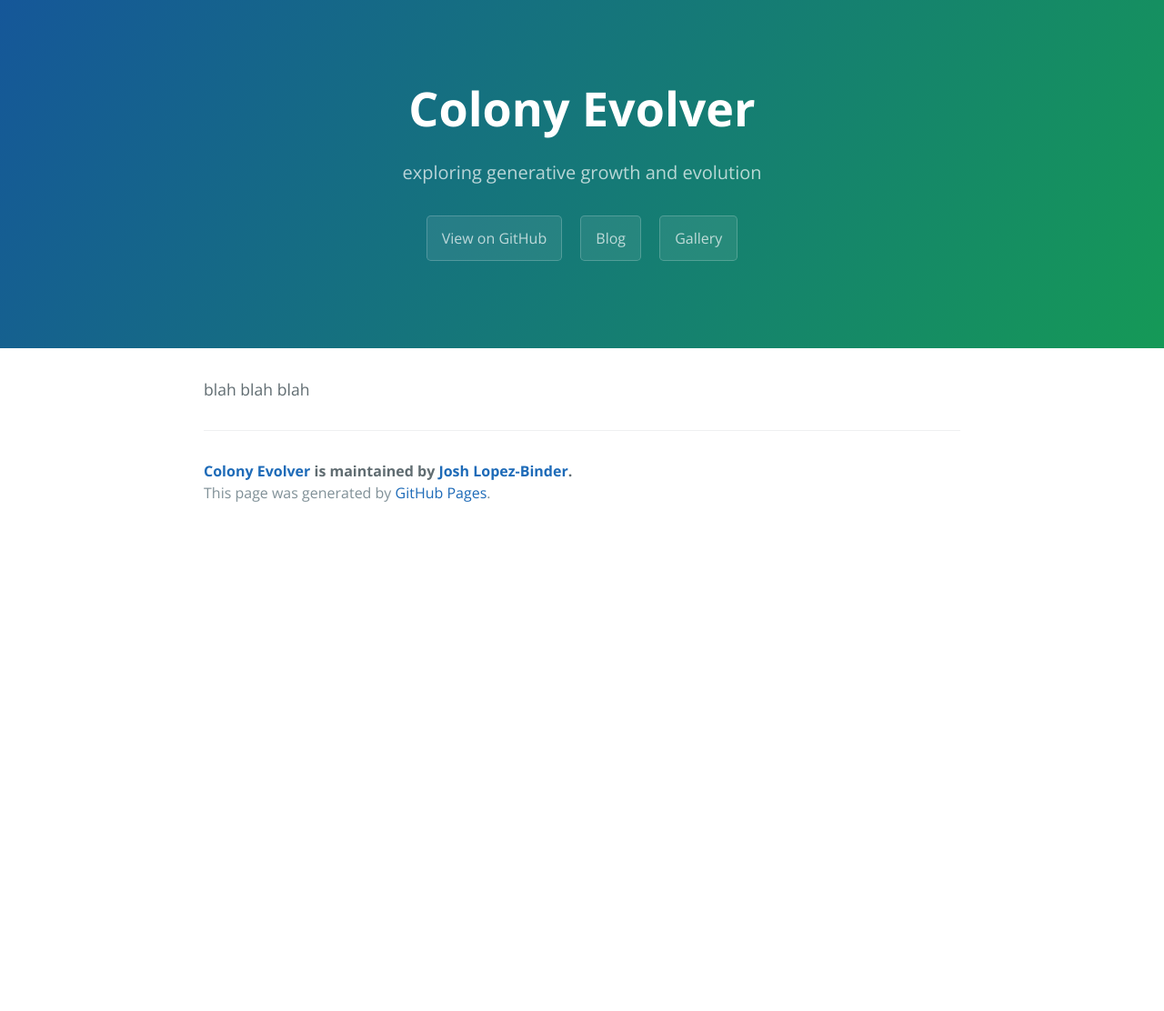
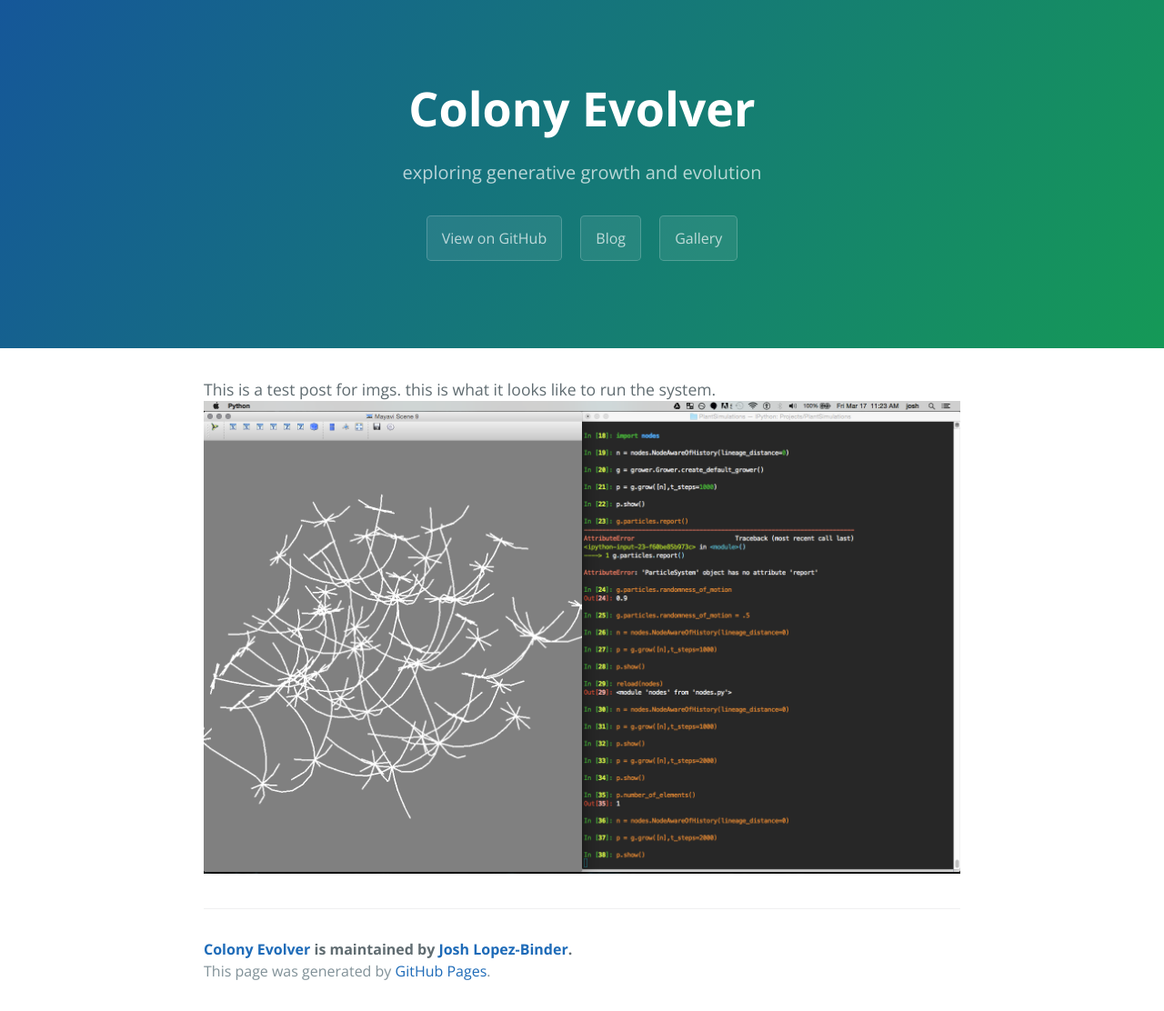
Before and after one commit to jlopezbi/ColonyEvolver, a Jekyll site: the page built from _posts/2017-03-30-test-post.md, in a window 1280 px wide. Shown: the whole page at 91% size. Built offline with Jekyll 4.4.1, drawn with Linux system fonts in a browser that asks for light colours; before the commit the page ends 900 px from its top, so only the background shows below that.

Commit message:
added image to test post

```diff
--- a/_posts/2017-03-30-test-post.md
+++ b/_posts/2017-03-30-test-post.md
@@ -5,4 +5,5 @@
 categories: main
 ---
 
-blah blah blah
+This is a test post for imgs. this is what it looks like to run the system.
+![this is what it currently looks like to create a colony]({{ site.url }}{{ site.baseurl }}/assets/making_a_colony.png)
```
Also changed, not shown: assets/making_a_colony.png (added).
